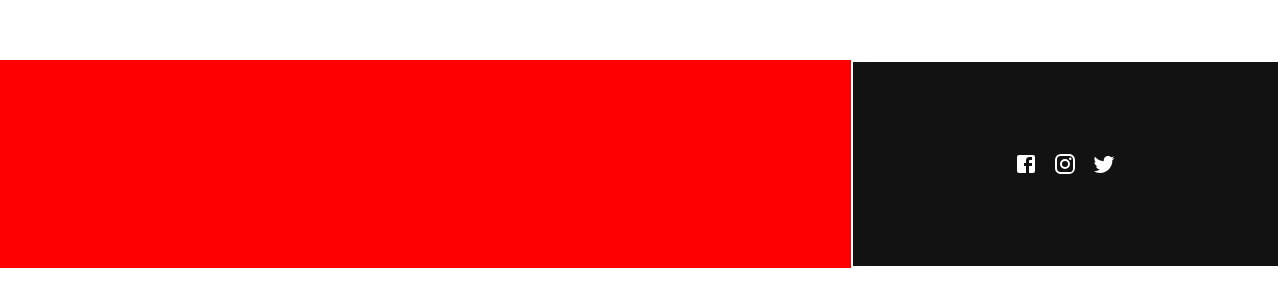
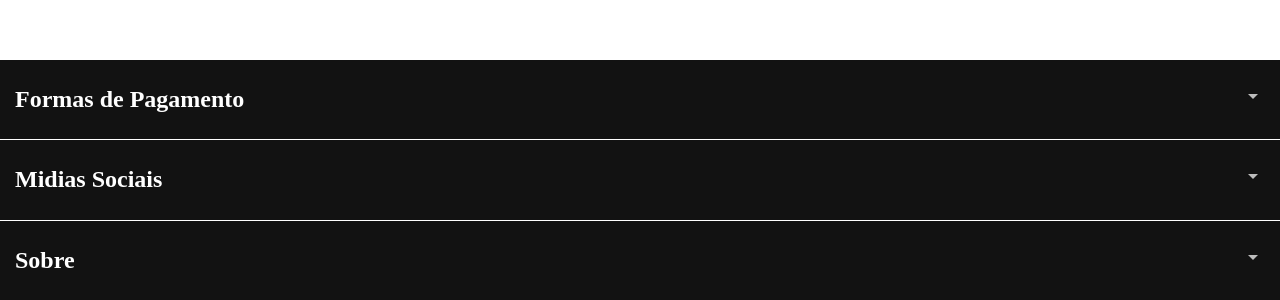
Before and after one commit to JohnGabriel-IFSP/E-Commerce, a React (Vite) app: page / in a window 1280 px wide. Shown: the part 1220-1520 px from the top of the page. Before the commit the page ends 1488 px from the top, so only its background shows below. Built offline with nearby package versions, Linux system fonts and the light colour scheme.

Commit message:
Estrutura Footer

```diff
--- a/src/components/footer/Footer.tsx
+++ b/src/components/footer/Footer.tsx
@@ -1,17 +1,32 @@
-import { Facebook, Instagram, Twitter } from "@material-ui/icons";
-import { InfoContainer, SocialContainer, Wrapper } from "./style";
-
+import { ArrowDropDown, Facebook, Instagram, Twitter } from "@material-ui/icons";
+import {Content, Container, Title, Wrapper, ShowContent } from "./style";
+import { Toggle } from "./Toggle";
 
 export function Footer(){
     return(
         <Wrapper>
-            <InfoContainer>
-            </InfoContainer>
-            <SocialContainer>
-                <Facebook></Facebook>
-                <Instagram></Instagram>
-                <Twitter></Twitter>
-            </SocialContainer>
+
+            <Container>
+                <Content>
+                    <Title>Formas de Pagamento</Title>
+                    <Toggle option={"payments"}></Toggle>
+                </Content>
+            </Container>
+
+            <Container>
+                <Content>
+                    <Title>Midias Sociais</Title>
+                    <Toggle option={"social"}></Toggle>
+                </Content>
+            </Container>
+
+            <Container>
+                <Content>
+                    <Title>Sobre</Title>
+                    <Toggle option="more"></Toggle>
+                </Content>
+            </Container>
+
         </Wrapper>
     )
 }
--- /dev/null
+++ b/src/components/footer/Information.tsx
@@ -0,0 +1,21 @@
+import styled from "styled-components";
+
+type socialProps = {
+    display?:string;
+}
+
+export const InfoContainer = styled.div<socialProps>`
+    width: 100%;
+    display: ${(props) => props.display};
+    color: black;
+`;
+
+export function Information({display}:socialProps){
+    return(
+        <InfoContainer display={display}>
+            <span>Telefone</span>
+            <span>E-mail</span>
+            <span>Endereço</span>
+        </InfoContainer>
+    )
+}
--- /dev/null
+++ b/src/components/footer/Payments.tsx
@@ -0,0 +1,32 @@
+import styled from "styled-components"
+
+type paymentsProps = {
+    display?:string;
+}
+
+export const Cards = styled.img`
+    max-width: 100%;
+`;
+
+export const ImageContainer = styled.div<paymentsProps>`
+    width: 70%;
+    height: 70%;
+    display: ${(props) => props.display};
+    flex-wrap: wrap;
+    align-items: center;
+    margin: 5px;
+    gap: 15px;
+`;
+
+export function Payments({display}:paymentsProps){
+    return(
+        <ImageContainer display={display}>
+            <Cards src="https://dummyimage.com/80x40/000/fff"/>
+            <Cards src="https://dummyimage.com/80x40/000/fff"/>
+            <Cards src="https://dummyimage.com/80x40/000/fff"/>
+            <Cards src="https://dummyimage.com/80x40/000/fff"/>
+            <Cards src="https://dummyimage.com/80x40/000/fff"/>
+            <Cards src="https://dummyimage.com/80x40/000/fff"/>
+        </ImageContainer>
+    )
+}
--- /dev/null
+++ b/src/components/footer/Social.tsx
@@ -0,0 +1,22 @@
+import { Facebook, Instagram, Twitter } from "@material-ui/icons";
+import styled from "styled-components";
+
+type socialProps = {
+    display?:string;
+}
+
+export const SocialContainer = styled.div<socialProps>`
+    width: 100%;
+    display: ${(props) => props.display};
+    color: black;
+`;
+
+export function Social({display}:socialProps){
+    return(
+        <SocialContainer display={display}>
+            <Facebook></Facebook>
+            <Instagram></Instagram>
+            <Twitter></Twitter>
+        </SocialContainer>
+    )
+}
--- /dev/null
+++ b/src/components/footer/Toggle.tsx
@@ -0,0 +1,35 @@
+import { ArrowDropDown } from "@material-ui/icons";
+import { useState } from "react";
+import styled from "styled-components";
+import { Information } from "./Information";
+import { Payments } from "./Payments";
+import { Social } from "./Social";
+import { ShowContent } from "./style";
+
+interface toggleProps{
+    display?: string;
+    option?:string;
+}
+
+export const ContentToggle = styled.div<toggleProps>`
+    display: ${(props) => props.display};
+    width: 100%;
+    height: 100px;
+    background-color: rgba(255,255,255, 0.85);
+`;
+
+export function Toggle({option}:toggleProps){
+    const [checked, setChecked] = useState(false);
+    return(
+        <>
+            <ShowContent onClick={()=>setChecked(!checked)}>
+                <ArrowDropDown></ArrowDropDown>
+            </ShowContent>
+            <ContentToggle display = {checked === true ? "flex" : "none"}>
+                <Payments display = {option != "payments" ? "none" : "flex"}/>
+                <Social display = {option != "social" ? "none" : "flex"}/>
+                <Information display = {option != "more" ? "none" : "flex"}/>
+            </ContentToggle>
+        </>
+    );
+}
--- a/src/components/footer/style.tsx
+++ b/src/components/footer/style.tsx
@@ -2,25 +2,46 @@ import styled from 'styled-components';
 
 export const Wrapper = styled.div`
     display: flex;
+    flex-direction: column;
+    background-color: white;
+    width: 100%;
+    height: 15em;
+    color: white;
+    gap: 1px;
+`;
+
+export const Title = styled.span`
+    font-size: 24px;
+    font-weight: bold;
+    margin-left: 15px;
+`;
+
+export const Container = styled.div`
     background-color: #121212;
     width: 100%;
-    height: 13em;
-
+    flex: 1;
 `;
 
-export const InfoContainer = styled.div`
-    background-color: red;
+export const Content = styled.div`
+    width: 100%;
+    height: 100%;
     display: flex;
-    flex: 2;
+    justify-content: space-between;
+    flex-wrap: wrap;
+    align-items: center;
+    color: white;
 `;
 
-export const SocialContainer = styled.div`
-    display: flex;
-    color: white;
-    border: solid 2px;
+export const ShowContent = styled.button`
+    cursor: pointer;
+    background-color: #121212;
+    color: rgba(255,255,255,0.72);
+    font-weight: bold;
+    font-size: 26px;
+    padding: 15px;
+    border: none;
 
-    justify-content: center;
-    align-items: center;
-    gap: 15px;
-    flex: 1;
+    &:hover{
+        color: rgba(255,255,255);
+    }
 `;
--- a/src/components/slider/style.tsx
+++ b/src/components/slider/style.tsx
@@ -40,7 +40,7 @@ export const Slide = styled.div<slideProps>`
 `;
 
 export const ImagemSlider = styled.img`
-    max-width: 100%;
+    width: 100%;
     position: absolute;
     object-fit: cover;
 `;
```
